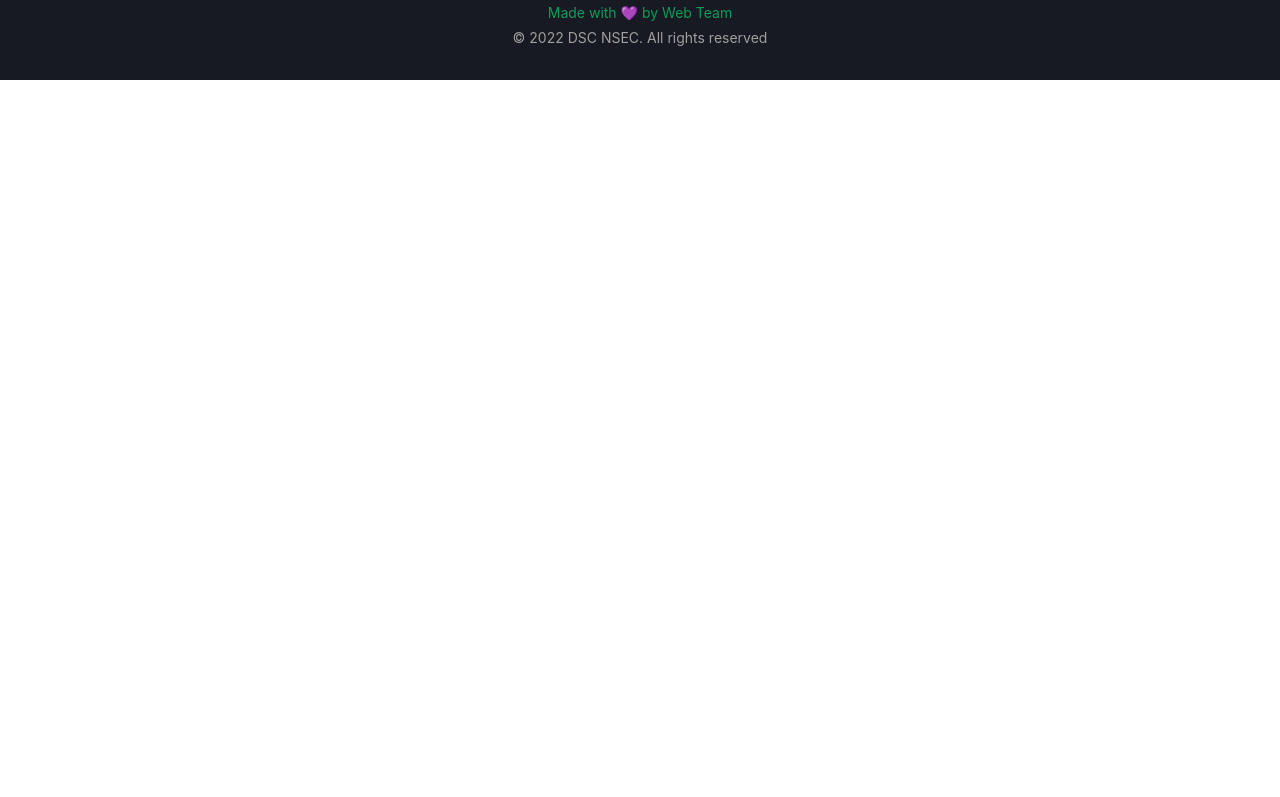
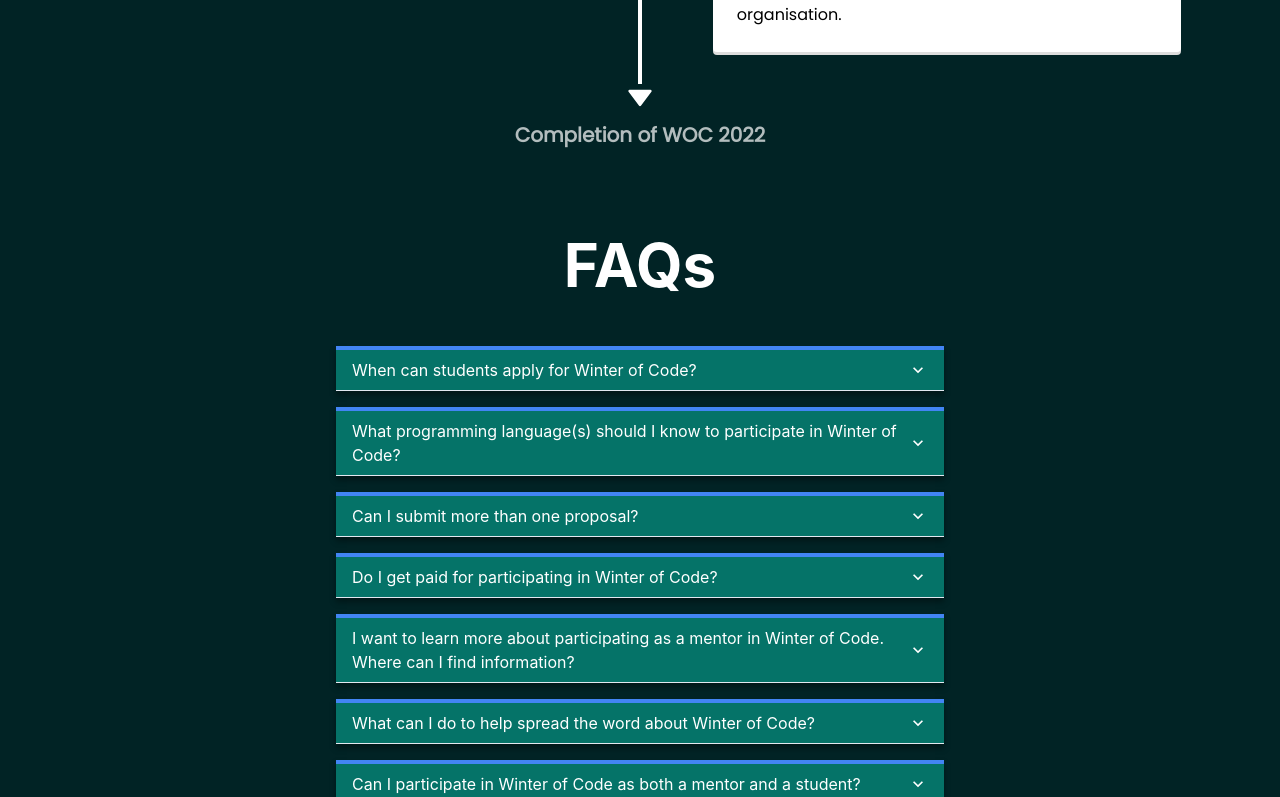
Before and after one commit to winterofcode/2022, a React (Create React App) app: page / in a window 1280 px wide. Shown: the part 4618-5415 px from the top of the page. Before the commit the page ends 4698 px from the top, so only its background shows below. Built offline with nearby package versions, Linux system fonts and the light colour scheme; the HTML template or start-up script is replaced by a standard one.

Commit message:
small fixes

```diff
--- a/src/views/Newhome.jsx
+++ b/src/views/Newhome.jsx
@@ -6,7 +6,8 @@ import ltree_2 from "../assets/ltree-2.webp"
 import rtree_2 from "../assets/rtree-2.webp"
 import About from "../components/About";
 import Apply from "../components/Apply";
-import { Card } from "@chakra-ui/react";
+import Faq from "../components/Faq";
+import Card from "../components/Card";
 import Timeline from "../components/Timeline";
 import Footer from "../components/Footer";
 const NewHome=()=>{
@@ -39,7 +40,7 @@ const NewHome=()=>{
             <Apply />
             <Card />
             <Timeline />
-            {/* <Faq /> */}
+            <Faq />
             <Footer />
         </>
     )
```
